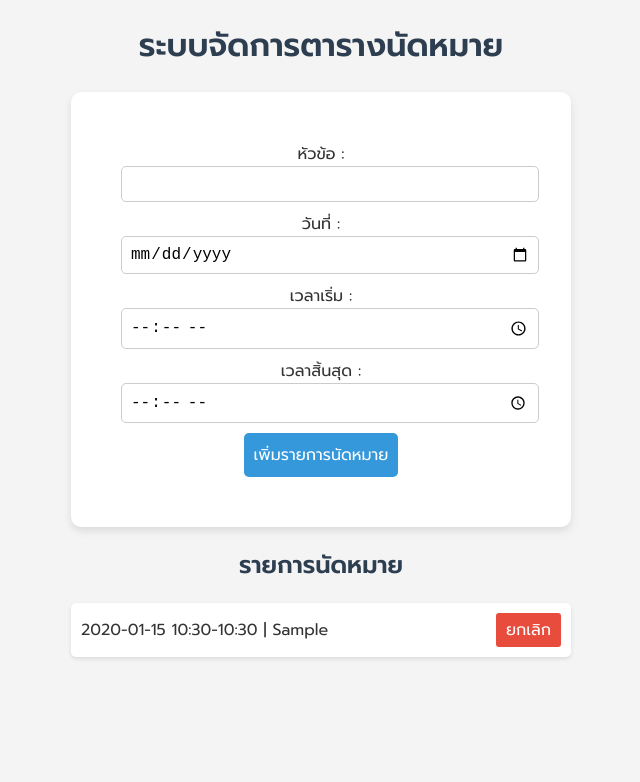
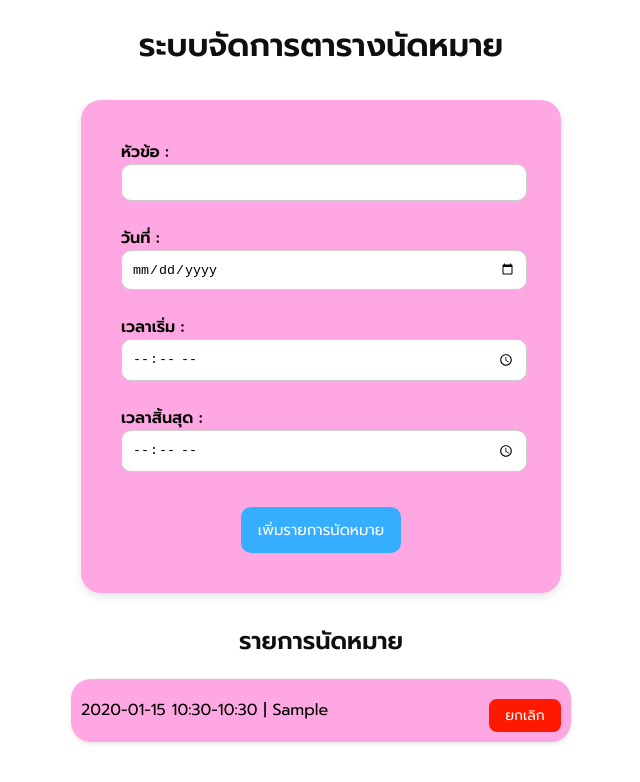
Before and after one commit to JulieZold/hw4-3, a plain HTML site: page index.html in a window 1280 px wide. Both pictures are taken after typing "Sample", "2020-01-15", "10:30", "10:30" into the empty fields and a click on the button "เพิ่มรายการนัดหมาย". Shown: the whole page, without its empty margins (319-959 px from the left). Drawn offline with Linux system fonts and the light colour scheme.

Commit message:
fix style

```diff
--- a/style.css
+++ b/style.css
@@ -1,78 +1,93 @@
-/* style.css */
 body {
     font-family: 'Prompt', sans-serif;
-    background-color: #f4f4f4;
-    color: #333;
+    background-color: #ffffff;
+    color: #000000;
     text-align: center;
-    margin: 20px;
+    margin: 10px;
 }
 
 h1, h2 {
-    color: #2c3e50;
+    color: #0f0f0f;
 }
 
+/* ปรับฟอร์มให้มีระยะห่างที่สมดุลขึ้น */
 form {
-    background: white;
-    padding: 50px;
+    background: rgb(255, 167, 227);
+    padding: 40px; /* ลด padding ให้ดูสมดุลขึ้น */
     max-width: 400px;
-    margin: 20px auto;
-    border-radius: 10px;
+    margin: 30px auto; /* เพิ่มระยะห่างด้านบน */
+    border-radius: 20px;
     box-shadow: 0 4px 8px rgba(0, 0, 0, 0.1);
+    display: flex;
+    flex-direction: column;
+    align-items: center;
 }
 
-label, input {
-    display: block;
+/* ปรับช่องกรอกข้อมูลให้สวยงามขึ้น */
+label {
     width: 100%;
-    margin-bottom: 10px;
-    font-size: 16px;
+    text-align: left;
+    font-weight: bold;
+    margin-bottom: 5px;
 }
 
 input {
-    padding: 8px;
+    width: calc(100% - 16px);
+    padding: 10px;
     border: 1px solid #ccc;
-    border-radius: 5px;
+    border-radius: 10px;
+    margin-bottom: 20px; /* เพิ่มระยะห่างระหว่างช่องกรอก */
 }
 
+/* ปรับปุ่มให้มีระยะห่างด้านบน */
 button {
-    background: #3498db;
+    background: #35aeff;
     color: white;
-    padding: 10px;
+    padding: 12px;
     border: none;
-    border-radius: 5px;
+    border-radius: 10px;
     cursor: pointer;
-    font-size: 16px;
-    font-family: prompt;
+    font-size: 15px;
+    width: 40%;
+    margin-top: 10px; /* เพิ่มระยะห่างด้านบน */
+    font-family: 'Prompt', sans-serif;
 }
 
 button:hover {
-    background: #2980b9;
+    background: #2388cb;
 }
 
+/* รายการนัดหมาย */
 ul {
     list-style: none;
     padding: 0;
     max-width: 500px;
-    margin: 0 auto;
+    margin: 20px auto;
 }
 
 li {
-    background: white;
+    background: rgb(255, 167, 227);
     padding: 10px;
     margin: 10px 0;
-    border-radius: 5px;
+    border-radius: 20px;
     box-shadow: 0 2px 4px rgba(0, 0, 0, 0.1);
     display: flex;
     justify-content: space-between;
     align-items: center;
+    flex-wrap: wrap;
+    text-align: left;
 }
 
+/* ปรับปุ่มยกเลิกให้มีขนาดที่เหมาะสม */
 .cancel-btn {
-    background: #e74c3c;
+    background: #ff1900;
     border: none;
-    padding: 5px 10px;
+    padding: 6px 8px;
     color: white;
-    border-radius: 3px;
+    border-radius: 8px;
+    width: 15%;
     cursor: pointer;
+    font-size: 14px;
 }
 
 .cancel-btn:hover {
```
